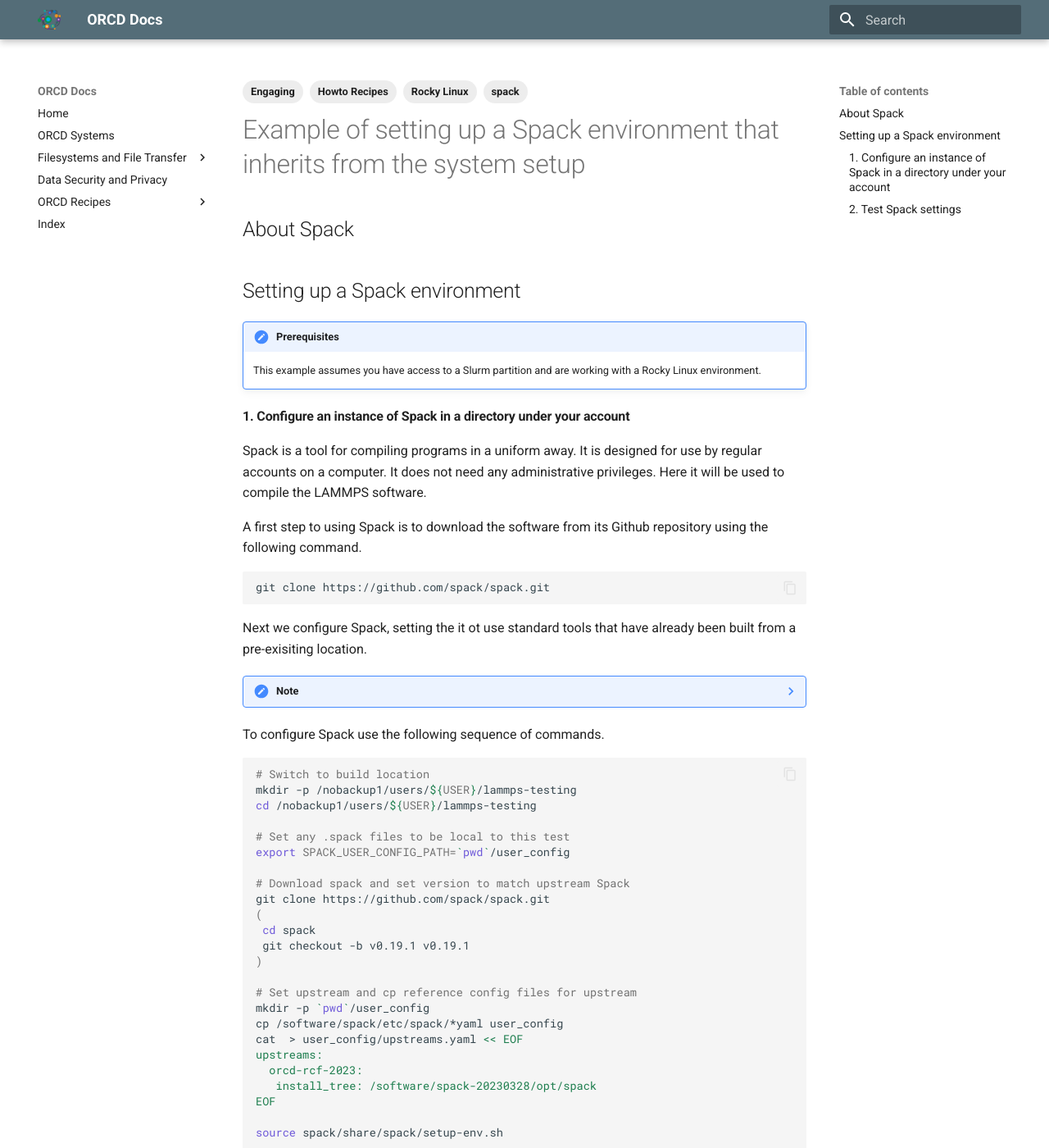
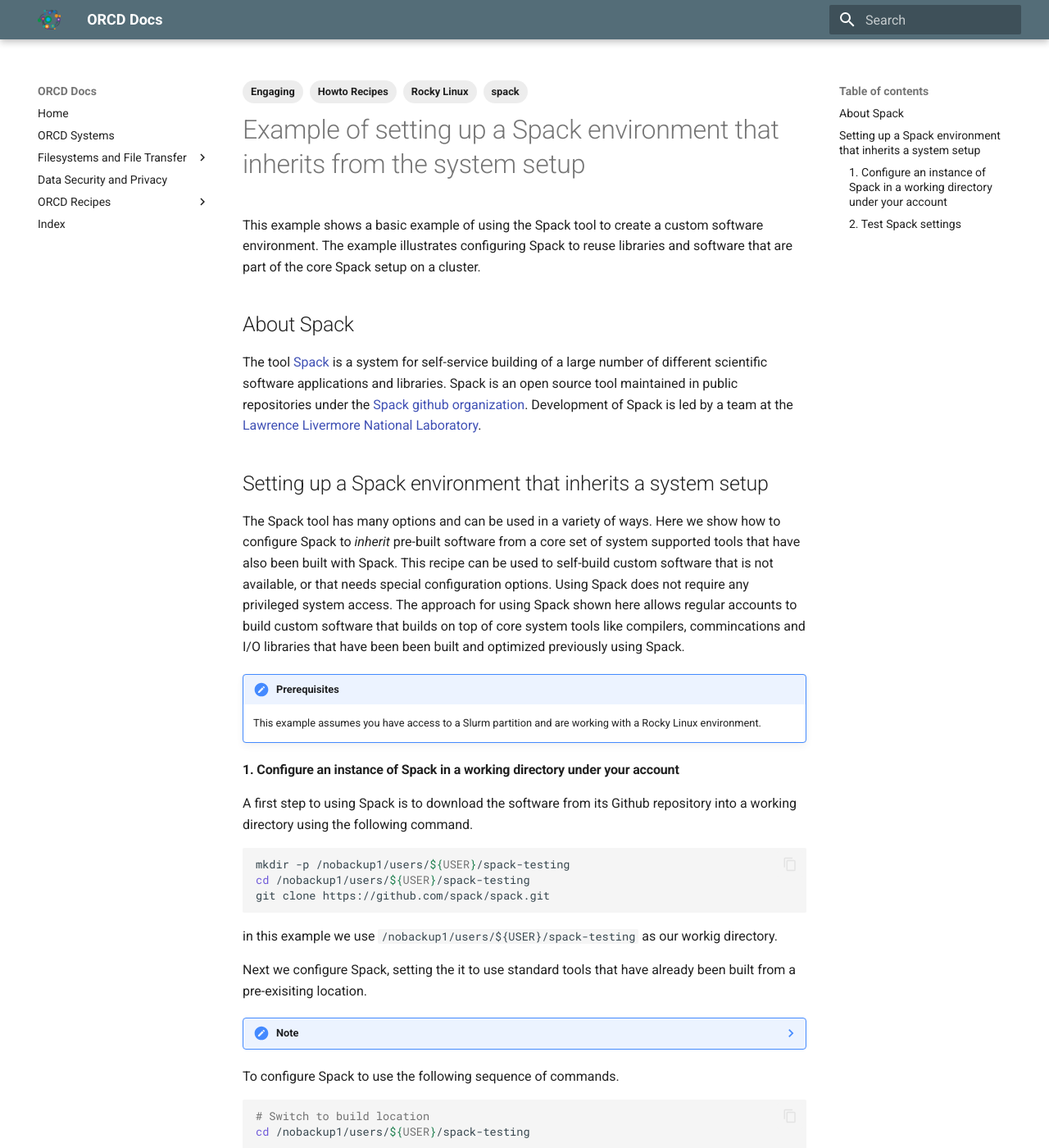
Before and after one commit to mit-orcd/orcd-docs-edit, an MkDocs documentation site: the page built from docs/recipes/spack-basics.md, in a window 1280 px wide and 1400 px high. Shown: the whole window at 82% size. Built offline with MkDocs 1.6.1 and Material for MkDocs 9.7.7, drawn with Linux system fonts in a browser that asks for light colours; some of the changed text lies outside the part shown.

Commit message:
Spack alone wording

````diff
--- a/docs/recipes/spack-basics.md
+++ b/docs/recipes/spack-basics.md
@@ -8,26 +8,42 @@
 
 # Example of setting up a Spack environment that inherits from the system setup
 
+This example shows a basic example of using the Spack tool to create a custom software environment.
+The example illustrates configuring Spack to reuse libraries and software that are part of the core Spack setup on a cluster.
+
+
 ## About Spack
 
-## Setting up a Spack environment
+The tool [Spack](https://spack.readthedocs.io) is a system for self-service building of a large number of different scientific software applications
+and libraries. Spack is an open source tool maintained in public repositories under the [Spack github organization](https://github.com/spack).
+Development of Spack is led by a team at the [Lawrence Livermore National Laboratory](https://computing.llnl.gov/projects/spack-hpc-package-manager).
+
+
+## Setting up a Spack environment that inherits a system setup
+
+The Spack tool has many options and can be used in a variety of ways. Here we show how to configure Spack to _inherit_ pre-built
+software from a core set of system supported tools that have also been built with Spack. This recipe can be used to self-build custom
+software that is not available, or that needs special configuration options. Using Spack does not require any privileged system access.
+The approach for using Spack shown here allows regular accounts to build custom software that builds on top of core system tools like
+compilers, commincations and I/O libraries that have been been built and optimized previously using Spack.
 
 !!! note "Prerequisites"
 
     This example assumes you have access to a Slurm partition and are working with a Rocky Linux environment.
 
-#### 1. Configure an instance of Spack in a directory under your account
+#### 1. Configure an instance of Spack in a working directory under your account
 
-Spack is a tool for compiling programs in a uniform away. It is designed for use by regular accounts on a computer. It does not need any administrative privileges.
-Here it will be used to compile the LAMMPS software.
-
-A first step to using Spack is to download the software from its Github repository using the following command.
+A first step to using Spack is to download the software from its Github repository into a working directory using the following command.
 
 ```bash
+mkdir -p /nobackup1/users/${USER}/spack-testing
+cd /nobackup1/users/${USER}/spack-testing
 git clone https://github.com/spack/spack.git
 ```
 
-Next we configure Spack, setting the it ot use standard tools that have already been built from a pre-exisiting location.
+in this example we use ` /nobackup1/users/${USER}/spack-testing` as our workig directory.
+
+Next we configure Spack, setting the it to use standard tools that have already been built from a pre-exisiting location.
 
 ??? note
     The compilation example shows using Spack in a way that uses pre-existing _upstream_ Spack built software
@@ -36,12 +52,11 @@
     testing and performance settings, so using a pre-installed foundation is generally useful. To make a Spack _upstream_ work reliably we need to use the same tag of
     Spack as used in the upstream and provide a path name to the upstream isntallation.
 
-To configure Spack use the following sequence of commands.
+To configure Spack to use the following sequence of commands.
 
 ```bash
 # Switch to build location
-mkdir -p /nobackup1/users/${USER}/lammps-testing
-cd /nobackup1/users/${USER}/lammps-testing
+cd /nobackup1/users/${USER}/spack-testing
 
 # Set any .spack files to be local to this test
 export SPACK_USER_CONFIG_PATH=`pwd`/user_config
@@ -65,5 +80,7 @@
 source spack/share/spack/setup-env.sh
 ```
 
+Here the directory `/software/spack-20230328/opt/spack` holds a pre-built set of spack software. By convention this directory
+is dated and software in that directory is unchanged once published.
 
 #### 2. Test Spack settings
````
